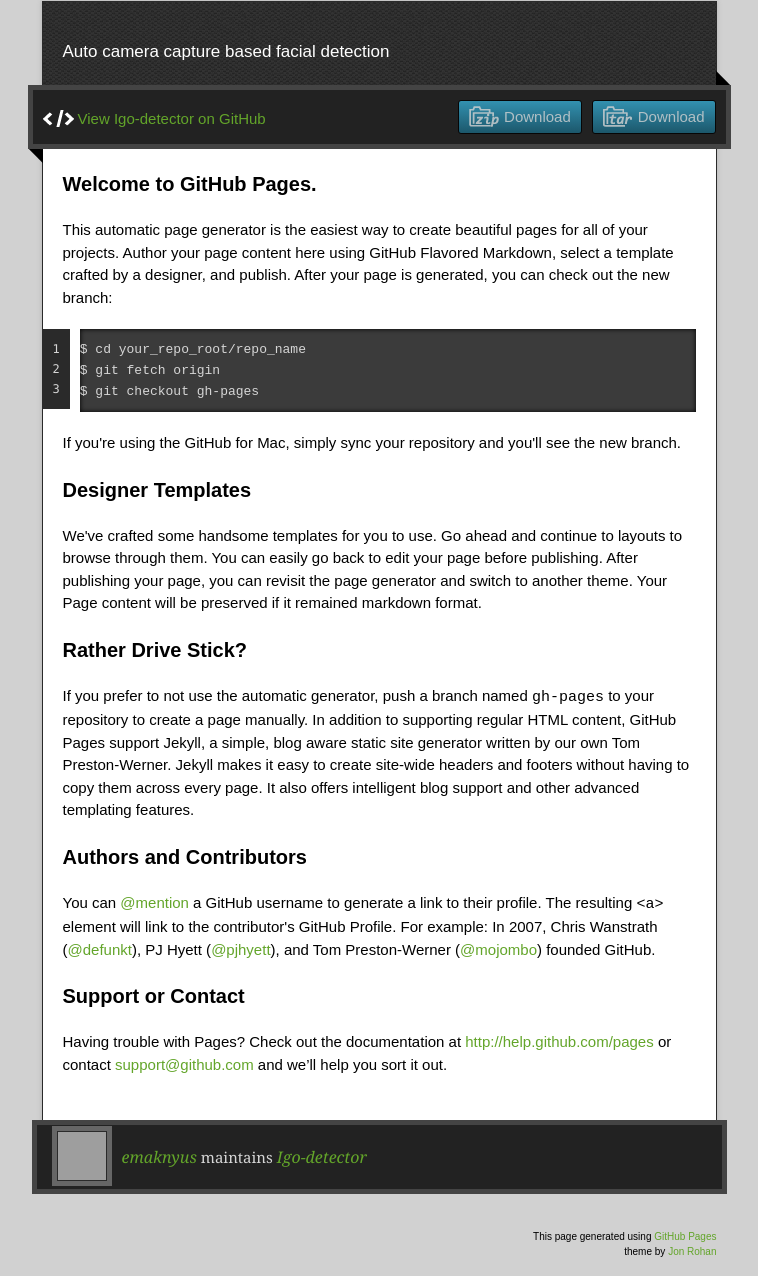
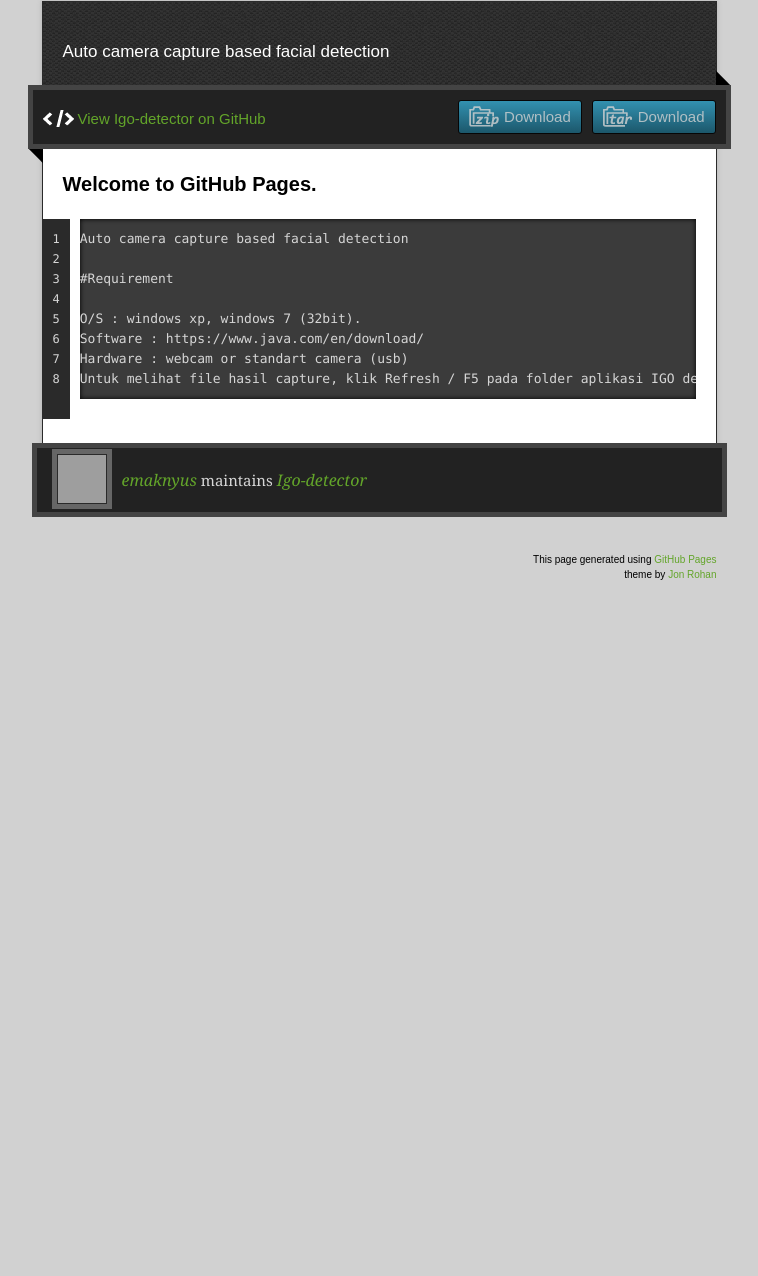
Before and after one commit to emaknyus/IGO-detector, a plain HTML site: page index.html in a window 1280 px wide. Shown: the part 129-1405 px from the top of the page, without its empty margins (261-1019 px from the left). After the commit the page ends 801 px from the top, so only its background shows below. Drawn offline with nearby package versions, Linux system fonts and the light colour scheme; grey boxes are pictures that could not be loaded.

Commit message:
Update index.html

```diff
--- a/index.html
+++ b/index.html
@@ -38,35 +38,16 @@
         <article class="markdown-body">
           <h3>
 <a name="welcome-to-github-pages" class="anchor" href="#welcome-to-github-pages"><span class="octicon octicon-link"></span></a>Welcome to GitHub Pages.</h3>
+<pre>
+Auto camera capture based facial detection
 
-<p>This automatic page generator is the easiest way to create beautiful pages for all of your projects. Author your page content here using GitHub Flavored Markdown, select a template crafted by a designer, and publish. After your page is generated, you can check out the new branch:</p>
+#Requirement
 
-<pre><code>$ cd your_repo_root/repo_name
-$ git fetch origin
-$ git checkout gh-pages
-</code></pre>
-
-<p>If you're using the GitHub for Mac, simply sync your repository and you'll see the new branch.</p>
-
-<h3>
-<a name="designer-templates" class="anchor" href="#designer-templates"><span class="octicon octicon-link"></span></a>Designer Templates</h3>
-
-<p>We've crafted some handsome templates for you to use. Go ahead and continue to layouts to browse through them. You can easily go back to edit your page before publishing. After publishing your page, you can revisit the page generator and switch to another theme. Your Page content will be preserved if it remained markdown format.</p>
-
-<h3>
-<a name="rather-drive-stick" class="anchor" href="#rather-drive-stick"><span class="octicon octicon-link"></span></a>Rather Drive Stick?</h3>
-
-<p>If you prefer to not use the automatic generator, push a branch named <code>gh-pages</code> to your repository to create a page manually. In addition to supporting regular HTML content, GitHub Pages support Jekyll, a simple, blog aware static site generator written by our own Tom Preston-Werner. Jekyll makes it easy to create site-wide headers and footers without having to copy them across every page. It also offers intelligent blog support and other advanced templating features.</p>
-
-<h3>
-<a name="authors-and-contributors" class="anchor" href="#authors-and-contributors"><span class="octicon octicon-link"></span></a>Authors and Contributors</h3>
-
-<p>You can <a href="https://github.com/blog/821" class="user-mention">@mention</a> a GitHub username to generate a link to their profile. The resulting <code>&lt;a&gt;</code> element will link to the contributor's GitHub Profile. For example: In 2007, Chris Wanstrath (<a href="https://github.com/defunkt" class="user-mention">@defunkt</a>), PJ Hyett (<a href="https://github.com/pjhyett" class="user-mention">@pjhyett</a>), and Tom Preston-Werner (<a href="https://github.com/mojombo" class="user-mention">@mojombo</a>) founded GitHub.</p>
-
-<h3>
-<a name="support-or-contact" class="anchor" href="#support-or-contact"><span class="octicon octicon-link"></span></a>Support or Contact</h3>
-
-<p>Having trouble with Pages? Check out the documentation at <a href="http://help.github.com/pages">http://help.github.com/pages</a> or contact <a href="mailto:support@github.com">support@github.com</a> and we’ll help you sort it out.</p>
+O/S : windows xp, windows 7 (32bit).
+Software : https://www.java.com/en/download/
+Hardware : webcam or standart camera (usb)
+Untuk melihat file hasil capture, klik Refresh / F5 pada folder aplikasi IGO detector di windows explorer.
+</pre>
         </article>
       </div>
     </div>
```
